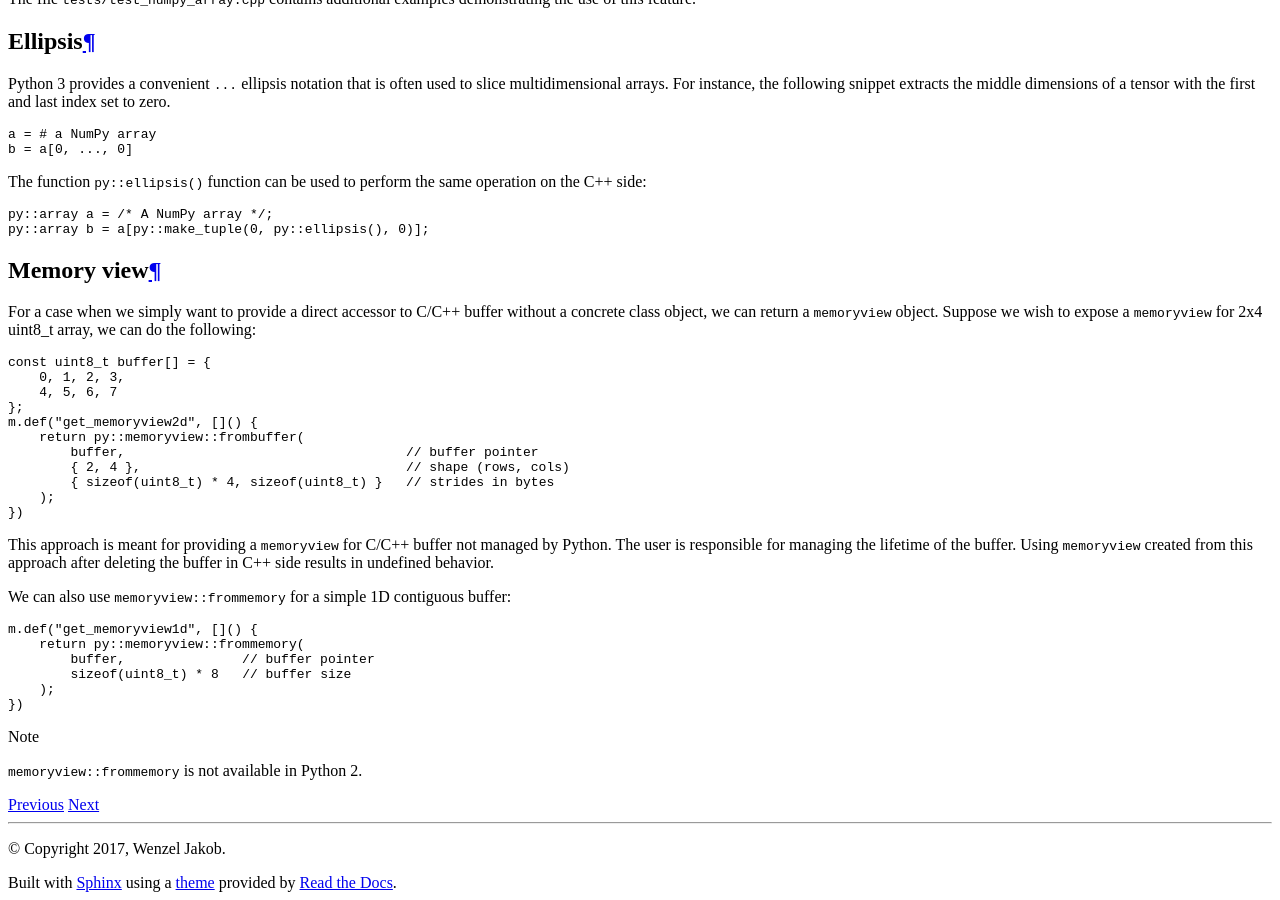
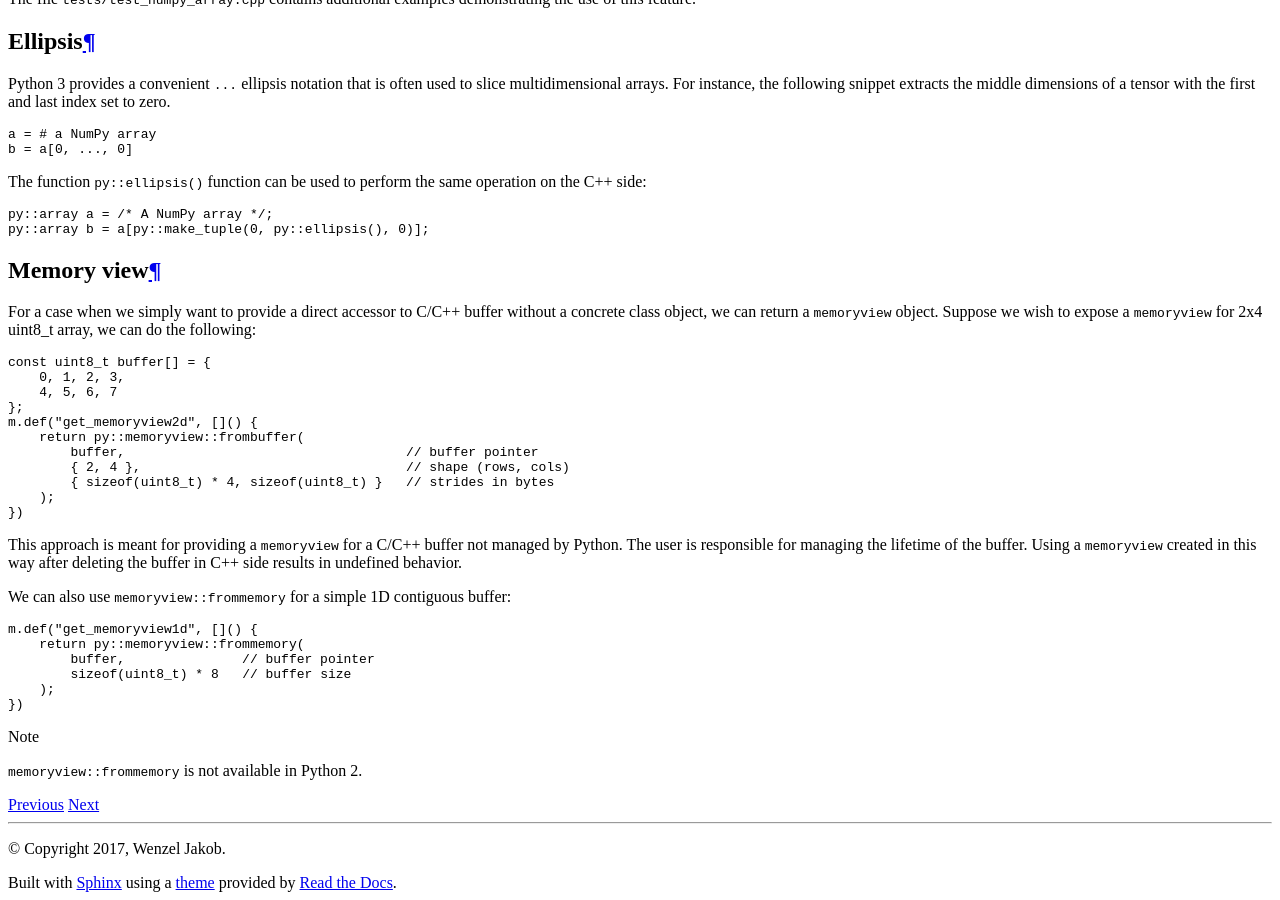
Before and after one commit to pybind/pybind11, a Sphinx documentation site: the page built from docs/advanced/pycpp/numpy.rst, in a window 1280 px wide and 900 px high, scrolled down 5367 px. Built offline with Sphinx 7.4.7 and the Read the Docs theme 2.0.0, drawn with Linux system fonts in a browser that asks for light colours.

Commit message:
Fix docs

```diff
--- a/docs/advanced/pycpp/numpy.rst
+++ b/docs/advanced/pycpp/numpy.rst
@@ -407,10 +407,10 @@ following:
         );
     })
 
-This approach is meant for providing a ``memoryview`` for C/C++ buffer not
+This approach is meant for providing a ``memoryview`` for a C/C++ buffer not
 managed by Python. The user is responsible for managing the lifetime of the
-buffer. Using ``memoryview`` created from this approach after deleting the
-buffer in C++ side results in undefined behavior.
+buffer. Using a ``memoryview`` created in this way after deleting the buffer in
+C++ side results in undefined behavior.
 
 We can also use ``memoryview::frommemory`` for a simple 1D contiguous buffer:
 
```
